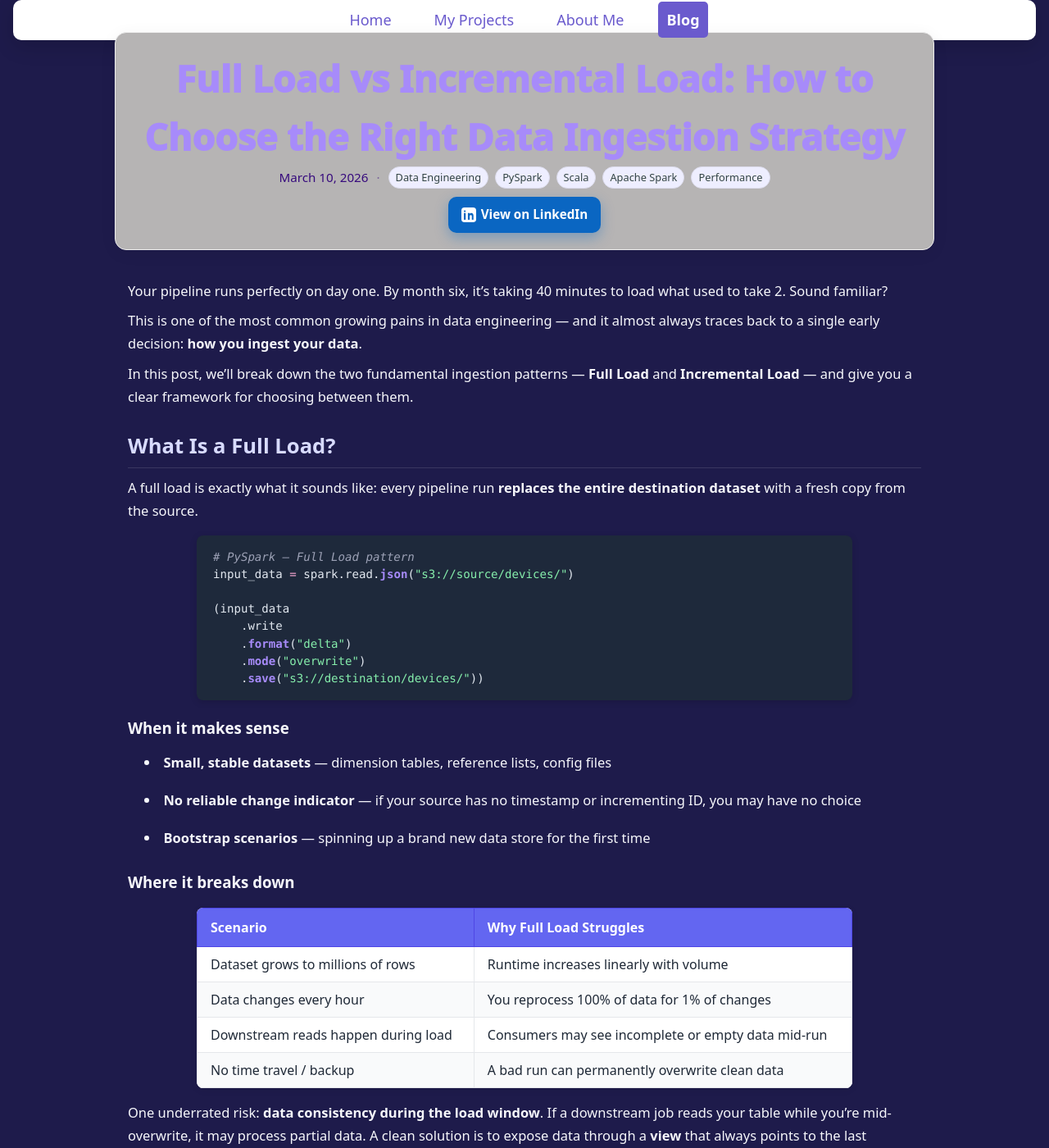
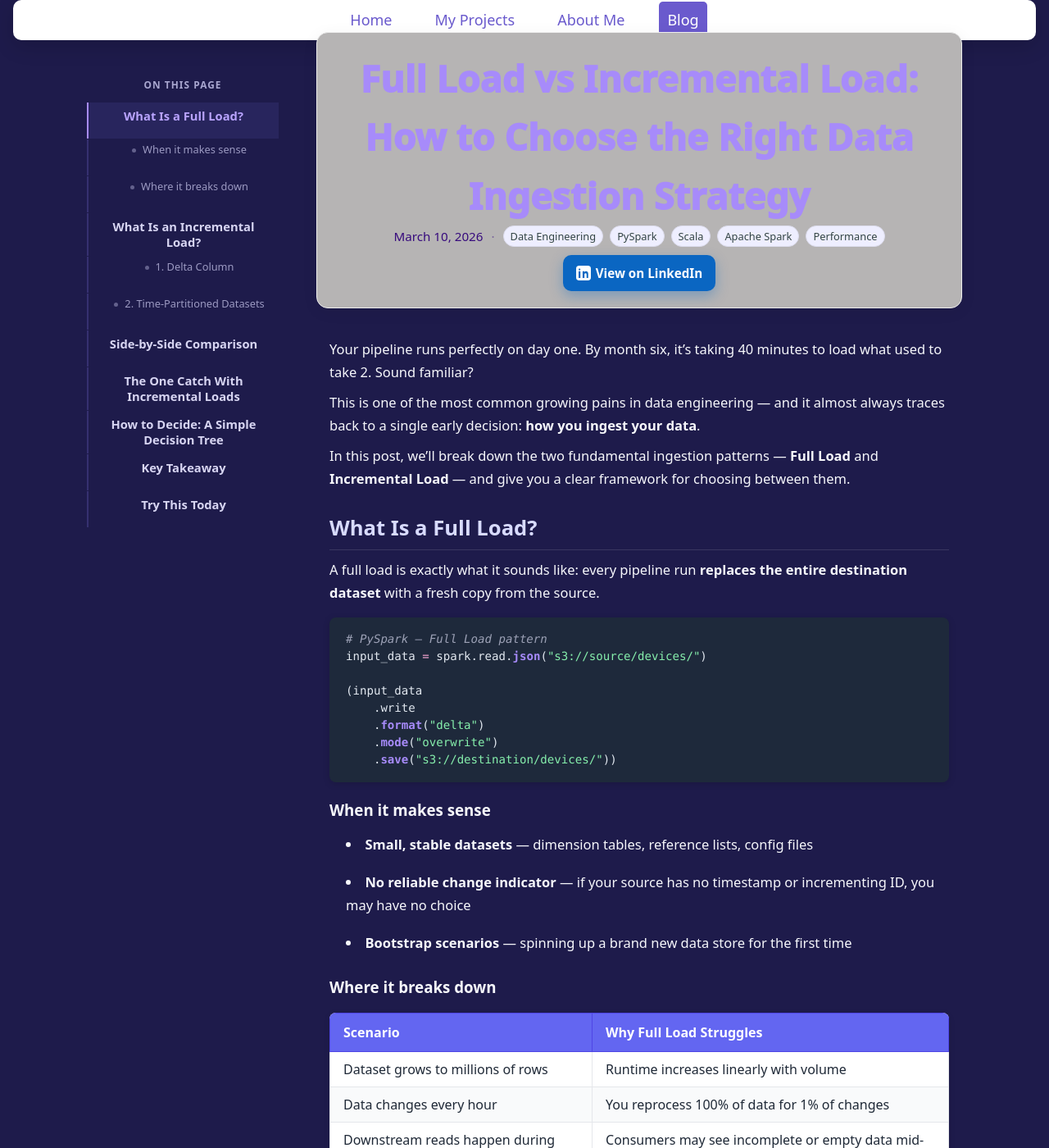
Before and after one commit to aurelpow/portofolio-website, a Jekyll site: the page built from _posts/2026-03-10-full-vs-incremental-load.md, in a window 1280 px wide and 1400 px high. Shown: the whole window at 82% size. Built offline with Jekyll 4.4.1, drawn with Linux system fonts in a browser that asks for light colours.

Commit message:
[C025] : Add Claude PR-review blog post with screenshots and sticky per-post table of contents
- New post: automating PR reviews with Claude + GitHub Actions (plain prose, no em dashes)
- Add three review screenshots under assets/img/blog/claude-pr-review/
- post.html: auto-generated sticky TOC from h2/h3 with scroll highlighting
- site.css: TOC two-column layout + hierarchy styling; fix active-nav size and post summary contrast
- .gitignore: correctly ignore CLAUDE.md (inline comment was breaking the pattern)

```diff
--- a/_layouts/post.html
+++ b/_layouts/post.html
@@ -10,6 +10,12 @@ layout: default
 {% endif %}
 
 <div class="post-page">
+  <aside class="post-toc" aria-label="On this page" hidden>
+    <p class="post-toc-title">On this page</p>
+    <nav class="post-toc-nav"></nav>
+  </aside>
+
+  <div class="post-main">
     <header class="post-header card">
       <h1 class="post-title">{{ page.title }}</h1>
 
@@ -33,6 +39,48 @@ layout: default
       {{ content }}
     </section>
   </div>
+</div>
+
+<!-- Table of contents: built from the post's headings -->
+<script>
+(function () {
+  var toc = document.querySelector('.post-toc');
+  var nav = document.querySelector('.post-toc-nav');
+  var content = document.querySelector('.post-content');
+  if (!toc || !nav || !content) return;
+
+  var headings = content.querySelectorAll('h2[id], h3[id]');
+  if (headings.length < 2) return;
+
+  var links = [];
+  headings.forEach(function (h) {
+    var a = document.createElement('a');
+    a.href = '#' + h.id;
+    a.textContent = h.textContent.trim();
+    a.className = 'post-toc-link ' + (h.tagName === 'H3' ? 'is-sub' : 'is-top');
+    a.dataset.target = h.id;
+    nav.appendChild(a);
+    links.push(a);
+  });
+
+  toc.hidden = false;
+
+  // Highlight the section currently in view.
+  var byId = {};
+  links.forEach(function (a) { byId[a.dataset.target] = a; });
+  var current = null;
+  var observer = new IntersectionObserver(function (entries) {
+    entries.forEach(function (entry) {
+      if (entry.isIntersecting) {
+        if (current) current.classList.remove('active');
+        current = byId[entry.target.id];
+        if (current) current.classList.add('active');
+      }
+    });
+  }, { rootMargin: '0px 0px -75% 0px', threshold: 0 });
+  headings.forEach(function (h) { observer.observe(h); });
+})();
+</script>
 
 <!-- Mermaid support -->
 <script src="https://cdn.jsdelivr.net/npm/mermaid@10/dist/mermaid.min.js"></script>
--- a/assets/css/site.css
+++ b/assets/css/site.css
@@ -107,7 +107,7 @@ nav ul li a {
   background: transparent; /* reset default block bg */
 }
 nav ul li a:hover { background-color: slateblue; color: white; }
-nav ul li a.active { background-color: slateblue; color: white; font-weight: 600; }
+nav ul li a.active { background-color: slateblue; color: white; }
 
 /* ==== About page sections (from style1.css) ==== */
 .section-container {
@@ -545,6 +545,81 @@ a:hover{ text-decoration:underline }
 /* ===========================
    Post detail page
 =========================== */
+
+/* Two-column shell: sticky table of contents on the left, article on the right */
+.post-page{
+  display:grid;
+  grid-template-columns: 240px minmax(0, 1fr);
+  gap: 40px;
+  max-width: 1320px;
+  margin: 0 auto;
+  padding: 0 16px;
+  align-items:start;
+}
+.post-main{ min-width:0; }
+
+.post-toc{
+  position: sticky;
+  top: 90px;
+  align-self:start;
+  max-height: calc(100vh - 110px);
+  overflow-y:auto;
+  padding: 4px 6px 4px 0;
+}
+.post-toc-title{
+  margin:0 0 12px;
+  font-size:.74rem;
+  letter-spacing:.09em;
+  text-transform:uppercase;
+  color:#a9a7d0;
+  font-weight:700;
+}
+.post-toc-nav{ display:flex; flex-direction:column; gap:1px; }
+.post-toc-link{
+  display:block;
+  border-left:2px solid rgba(139,124,247,.22);
+  text-decoration:none;
+  transition: color .15s, border-color .15s, background-color .15s;
+}
+/* Top-level (h2): primary, brighter, heavier */
+.post-toc-link.is-top{
+  padding:7px 14px;
+  font-size:.92rem;
+  line-height:1.3;
+  font-weight:600;
+  color:#d7d5f2;
+}
+/* Sub-level (h3): clearly secondary, indented, dimmer, lighter */
+.post-toc-link.is-sub{
+  padding:4px 12px 4px 26px;
+  font-size:.8rem;
+  line-height:1.25;
+  font-weight:400;
+  color:#9c9ac2;
+}
+.post-toc-link.is-sub::before{
+  content:"";
+  display:inline-block;
+  width:5px; height:5px;
+  margin-right:8px;
+  border-radius:50%;
+  background:currentColor;
+  opacity:.55;
+  vertical-align:middle;
+}
+.post-toc-link:hover{ color:#c4b5fd; background:rgba(139,124,247,.08); text-decoration:none; }
+.post-toc-link.active{
+  color:#b9a4ff;
+  border-left-color:#a78bfa;
+  background:rgba(139,124,247,.10);
+}
+
+/* Single column on smaller screens: no room for a sidebar */
+@media (max-width: 1000px){
+  .post-page{ grid-template-columns: 1fr; max-width: var(--maxw); gap:0; }
+  .post-toc{ display:none; }
+}
+
 .post-header.card{
   background:#b6b4b4; border:1px solid #eee; border-radius:14px;
   padding:20px;
@@ -577,7 +652,7 @@ a:hover{ text-decoration:underline }
     font-size: 1.75rem;  /* Fixed smaller size on mobile */
   }
 }
-.post-summary { color: #6a696978; }
+.post-summary { color: #3d3b54; }
 .post-content img {
   display: block;
   max-width: 700px;
@@ -614,6 +689,9 @@ a:hover{ text-decoration:underline }
 }
 .project-content h3,
 .post-content h3{ margin: var(--rh3) 0 .4rem; }
+
+/* Room above headings when jumped to from the table of contents */
+.post-content h2, .post-content h3{ scroll-margin-top: 24px; }
 
 .project-content hr,
 .post-content hr{ margin: 1rem 0; }
```
Also changed, not shown: _posts/2026-07-11-automating-pr-reviews-with-claude.md (added, +194 -0 lines), assets/img/blog/claude-pr-review/claude-pr-answer-1.webp (added), assets/img/blog/claude-pr-review/claude-pr-answer-2.webp (added), assets/img/blog/claude-pr-review/claude-pr-comment.webp (added), 1 other file. Lines whose indentation alone changed are shown as unchanged.
